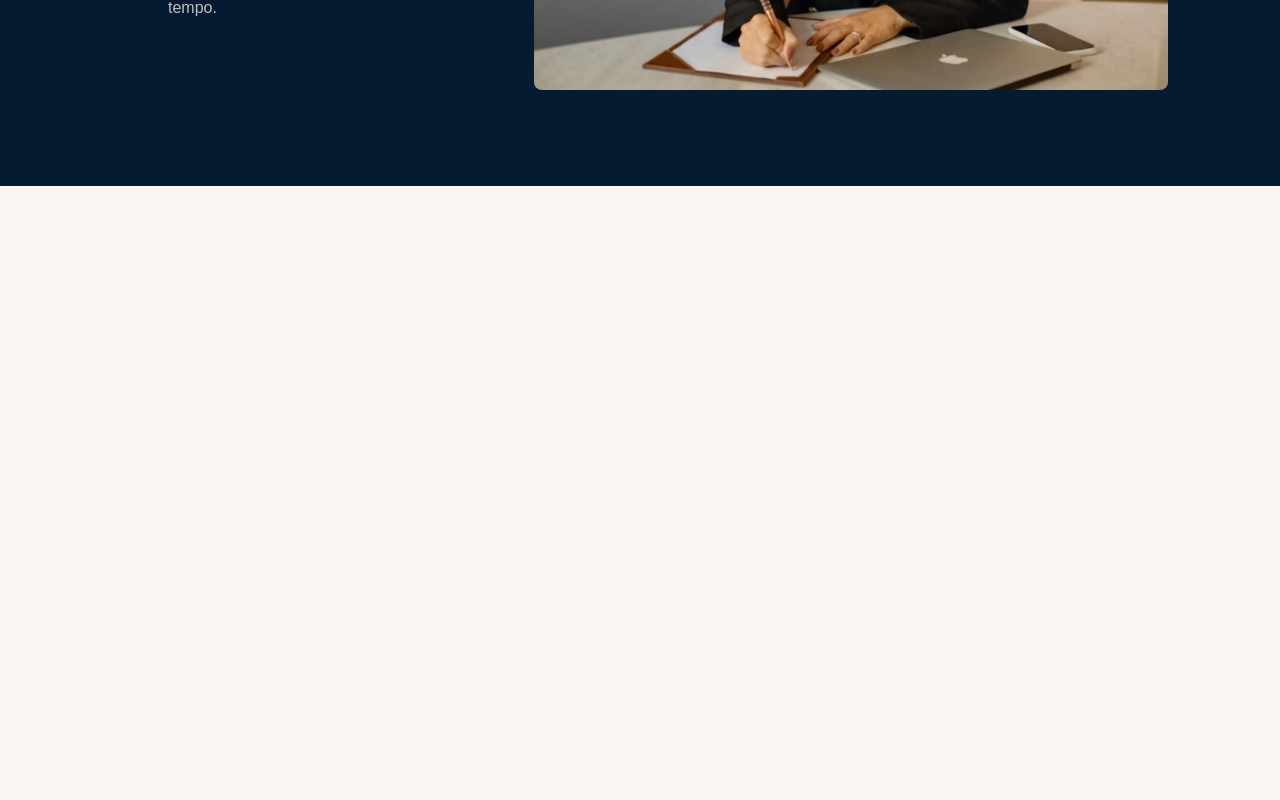
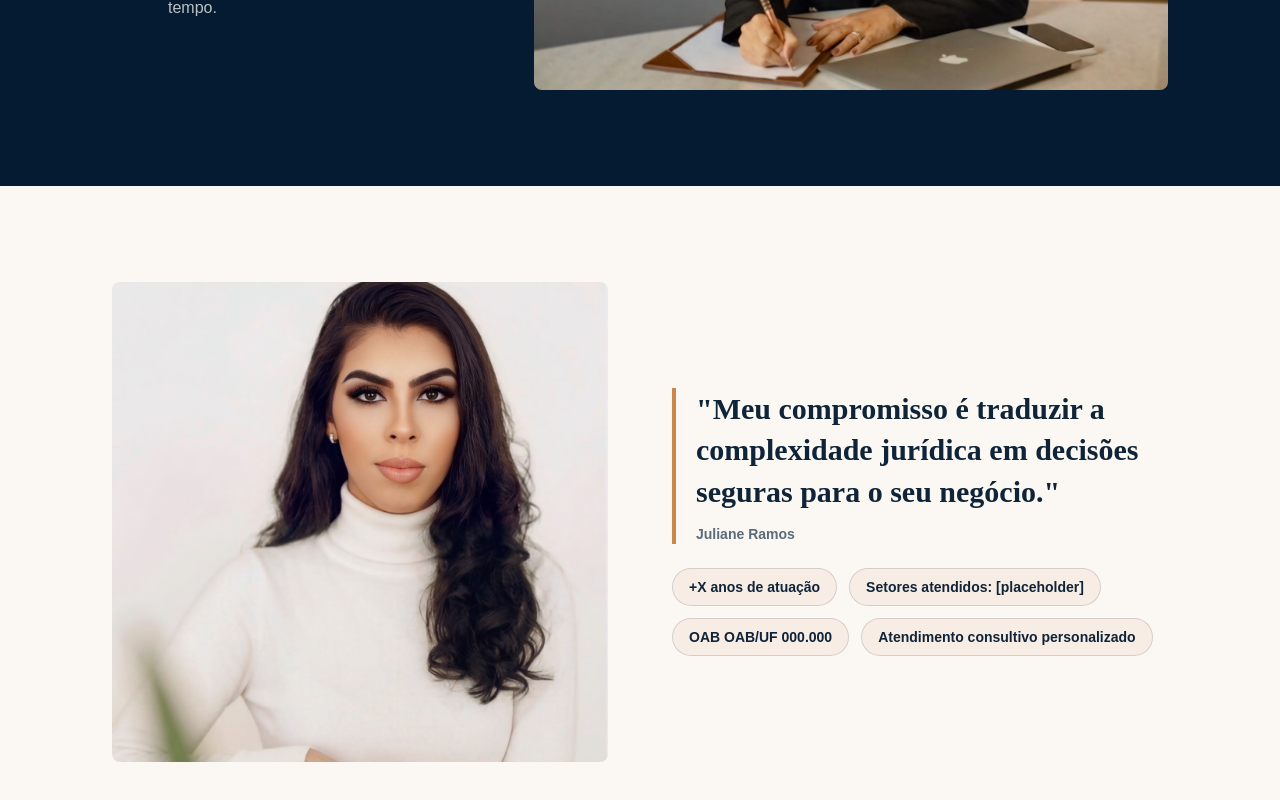
Before and after one commit to HerliKhoury/juliane-ramos-advocacia, a React (Vite) app: page / in a window 1280 px wide. Shown: the part 3472-4272 px from the top of the page. Before the commit the page ends 3658 px from the top, so only its background shows below. Built offline with nearby package versions, Linux system fonts and the light colour scheme.

Commit message:
feat: add social proof section (07-secao-prova-social)
Adds a credibility section with a self-authored positioning quote
from Juliane Ramos (no fictional client testimonials) plus
placeholder trust-marker chips, composed with the closeup portrait.

```diff
--- a/src/App.tsx
+++ b/src/App.tsx
@@ -1,6 +1,7 @@
 import { Header } from "./components/layout/Header";
 import { Hero } from "./components/sections/Hero";
 import { Processo } from "./components/sections/Processo";
+import { ProvaSocial } from "./components/sections/ProvaSocial";
 import { Servicos } from "./components/sections/Servicos";
 import { Sobre } from "./components/sections/Sobre";
 
@@ -13,6 +14,7 @@ function App() {
         <Sobre />
         <Servicos />
         <Processo />
+        <ProvaSocial />
       </main>
     </>
   )
--- /dev/null
+++ b/src/components/sections/ProvaSocial.tsx
@@ -0,0 +1,54 @@
+import personaPortraitCloseup from "../../assets/persona/persona-portrait-closeup.jpg";
+import { CONTATO } from "../../config/contato";
+import { Container } from "../layout/Container";
+import { Section } from "../layout/Section";
+
+// Marcadores de confiança com dados objetivos — nenhum é um depoimento de
+// cliente. Valores marcados com TODO são placeholders para revisão futura.
+const MARCADORES = [
+  "+X anos de atuação", // TODO: confirmar tempo real de atuação
+  "Setores atendidos: [placeholder]", // TODO: listar setores reais atendidos
+  `OAB ${CONTATO.oab}`,
+  "Atendimento consultivo personalizado",
+];
+
+export function ProvaSocial() {
+  return (
+    <Section id="credibilidade" variant="cream">
+      <Container className="flex flex-col gap-10 lg:flex-row lg:items-center lg:gap-16">
+        <div className="lg:flex-1">
+          <img
+            src={personaPortraitCloseup}
+            alt="Retrato de Juliane Ramos"
+            loading="lazy"
+            className="aspect-[4/5] w-full rounded-lg object-cover lg:aspect-auto lg:h-[480px]"
+          />
+        </div>
+
+        <div className="flex flex-col items-start gap-6 lg:flex-1">
+          {/* Citação de autoria da própria advogada — não é testemunho de terceiro. */}
+          <blockquote className="border-l-4 border-gold pl-5">
+            <p className="font-display text-2xl font-semibold leading-snug text-ink sm:text-3xl">
+              "Meu compromisso é traduzir a complexidade jurídica em decisões
+              seguras para o seu negócio."
+            </p>
+            <footer className="mt-3 text-sm font-semibold text-muted">
+              Juliane Ramos
+            </footer>
+          </blockquote>
+
+          <ul className="flex flex-wrap gap-3">
+            {MARCADORES.map((marcador) => (
+              <li
+                key={marcador}
+                className="rounded-full border border-navy/15 bg-blush/15 px-4 py-2 text-sm font-semibold text-ink"
+              >
+                {marcador}
+              </li>
+            ))}
+          </ul>
+        </div>
+      </Container>
+    </Section>
+  );
+}
```
Also changed, not shown: tasks/done/07-secao-prova-social.md (renamed from tasks/todo/07-secao-prova-social.md).
